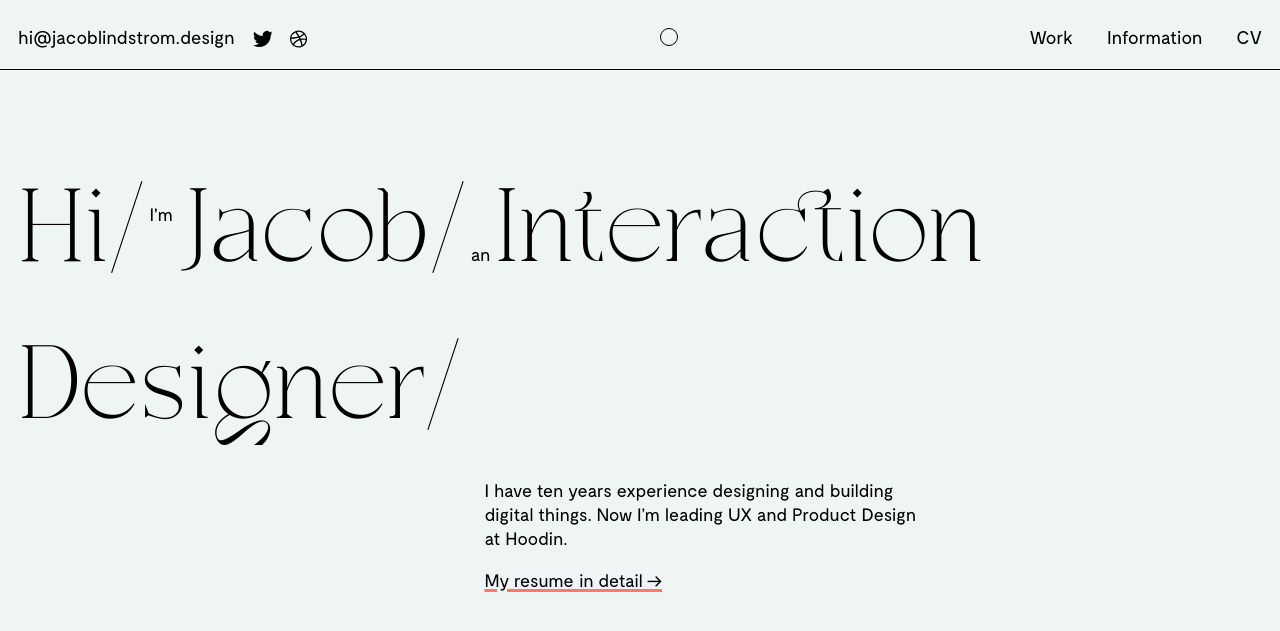
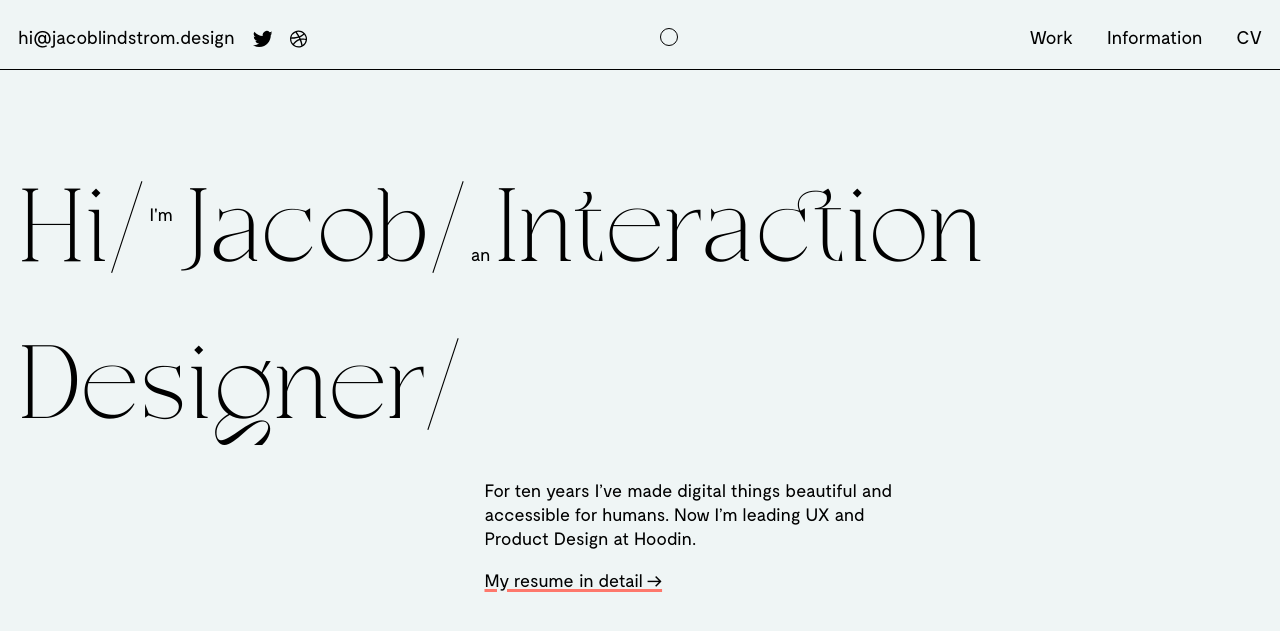
Before and after one commit to jacoblindstrm/jacoblindstrm.github.io, a Jekyll site: the page built from index.html, in a window 1280 px wide. Shown: the top 631 px of the page. Built offline with Jekyll 4.4.1, drawn with Linux system fonts in a browser that asks for light colours; comment, search, counter and statistics services are not loaded.

Commit message:
Update _config.yml

```diff
--- a/_config.yml
+++ b/_config.yml
@@ -14,7 +14,7 @@ workTitle: Product Designer
 phone: +4673 53 55 921
 excerpt_separator: <!--more-->
 description: >- # this means to ignore newlines until "baseurl:"
-  I have ten years experience designing and building digital things. Now I’m leading UX and Product Design at&nbsp;Hoodin.
+  For ten years I’ve made digital things beautiful and accessible for humans. Now I’m leading UX and Product Design at&nbsp;Hoodin.
 baseurl: "" # the subpath of your site, e.g. /blog
 url: "https://jacoblindstrom.design" # the base hostname & protocol for your site, e.g. http://example.com
 figma: "https://figma.com/@jacoblindstrm"
```
